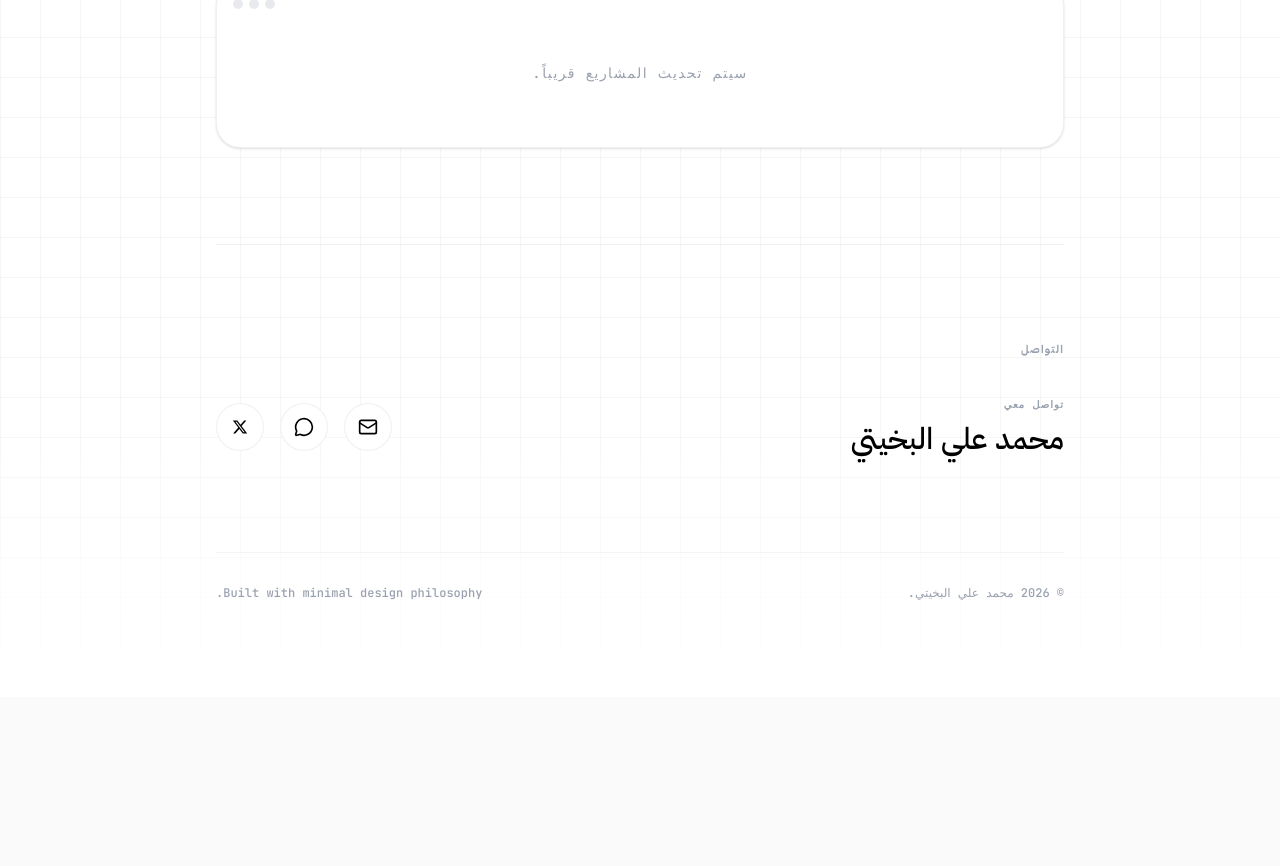
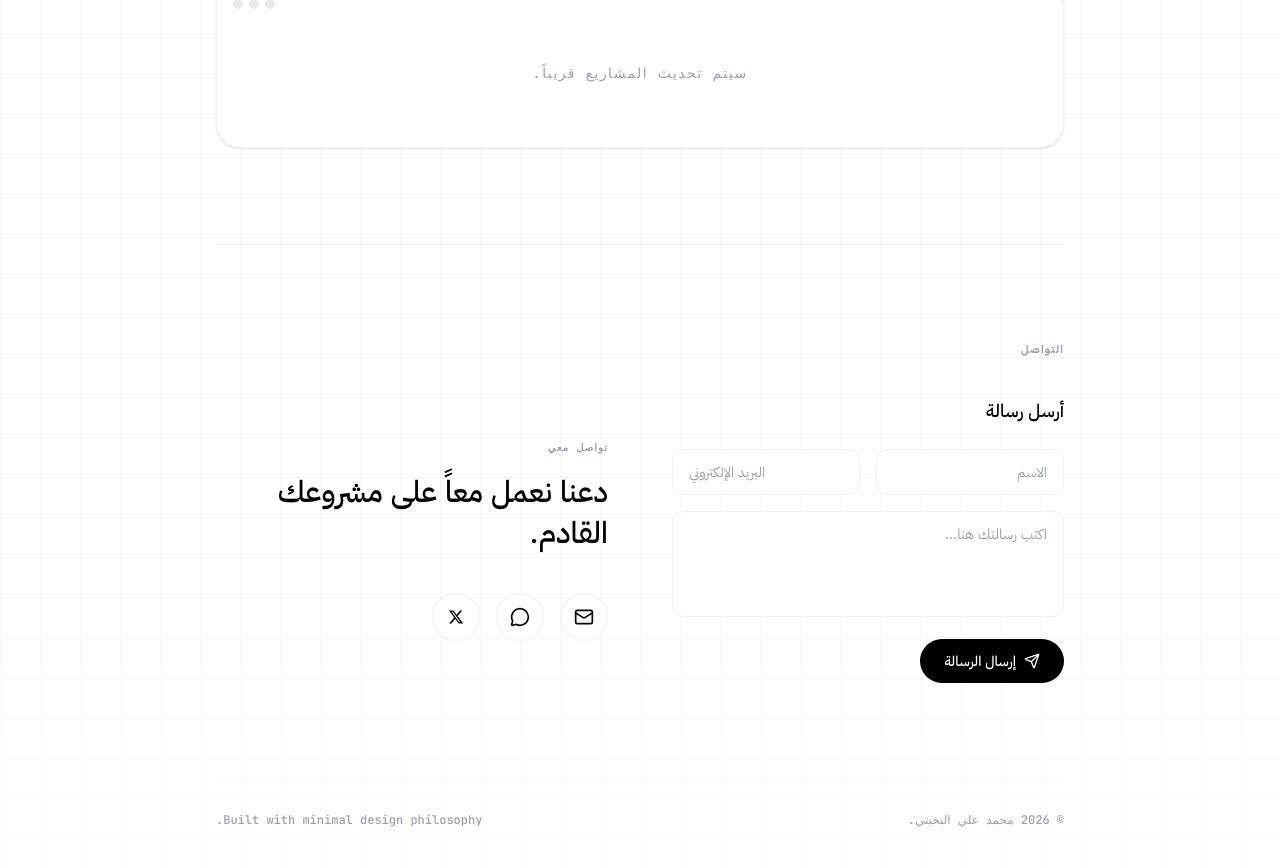
Before and after one commit to engmohammeda/portfolio, a React (Vite) app: page / in a window 1280 px wide. Shown: the part 2483-3349 px from the top of the page. Before the commit the page ends 3180 px from the top, so only its background shows below. Built offline with nearby package versions, Linux system fonts and the light colour scheme; a web font is replaced by a local one.

Commit message:
feat: add contact form with Web3Forms integration
Implement a contact form in the Contact component, including localized placeholders and submission status management, and update data schema to support form content.

```diff
--- a/src/components/Contact.tsx
+++ b/src/components/Contact.tsx
@@ -1,8 +1,8 @@
-import React from 'react';
+import React, { useState } from 'react';
 import { useLanguage } from '../context/LanguageContext';
 import { portfolioData } from '../data';
 import { motion } from 'framer-motion';
-import { Mail, MessageCircle } from 'lucide-react';
+import { Mail, MessageCircle, Send, CheckCircle2, AlertCircle } from 'lucide-react';
 
 const XIcon = ({ className }: { className?: string }) => (
   <svg viewBox="0 0 24 24" fill="currentColor" className={className}>
@@ -11,8 +11,53 @@ const XIcon = ({ className }: { className?: string }) => (
 );
 
 export const Contact: React.FC = () => {
-  const { language } = useLanguage();
+  const { language, dir } = useLanguage();
   const t = portfolioData[language].contact;
+
+  const [formData, setFormData] = useState({ name: '', email: '', message: '' });
+  const [status, setStatus] = useState<'idle' | 'submitting' | 'success' | 'error'>('idle');
+
+  const handleSubmit = async (e: React.FormEvent) => {
+    e.preventDefault();
+    setStatus('submitting');
+
+    try {
+      // Allow fallback if user hasn't set up Web3Forms key yet
+      const accessKey = import.meta.env.VITE_WEB3FORMS_KEY || "YOUR_ACCESS_KEY_HERE";
+
+      const response = await fetch('https://api.web3forms.com/submit', {
+        method: 'POST',
+        headers: {
+          'Content-Type': 'application/json',
+          Accept: 'application/json'
+        },
+        body: JSON.stringify({
+          access_key: accessKey,
+          ...formData,
+          subject: `New contact from portfolio: ${formData.name}`
+        })
+      });
+
+      const result = await response.json();
+
+      if (result.success || accessKey === "YOUR_ACCESS_KEY_HERE") {
+        // If they use placeholder key, simulate success anyway to show how it works
+        setStatus('success');
+        setFormData({ name: '', email: '', message: '' });
+        setTimeout(() => setStatus('idle'), 5000);
+      } else {
+        setStatus('error');
+        setTimeout(() => setStatus('idle'), 5000);
+      }
+    } catch (error) {
+      setStatus('error');
+      setTimeout(() => setStatus('idle'), 5000);
+    }
+  };
+
+  const handleChange = (e: React.ChangeEvent<HTMLInputElement | HTMLTextAreaElement>) => {
+    setFormData(prev => ({ ...prev, [e.target.name]: e.target.value }));
+  };
 
   return (
     <motion.section
@@ -24,16 +69,98 @@ export const Contact: React.FC = () => {
     >
       <h3 className="text-[11px] font-bold uppercase tracking-widest text-gray-400 mb-10">{t.title}</h3>
 
-      <div className="flex flex-col sm:flex-row justify-between items-start sm:items-center gap-10">
+      <div className="grid grid-cols-1 lg:grid-cols-2 gap-16 mb-24">
+        {/* Contact Form */}
+        <div className="order-2 lg:order-1">
+          <h4 className="text-lg font-medium text-black mb-6">{t.form.title}</h4>
+
+          <form onSubmit={handleSubmit} className="space-y-4">
+            <div className="grid grid-cols-1 sm:grid-cols-2 gap-4">
               <div>
-          <p className="text-[10px] font-mono font-bold uppercase tracking-widest text-gray-400 mb-2">{language === 'en' ? 'Get in touch' : 'تواصل معي'}</p>
-          <p className="text-2xl sm:text-3xl font-medium text-black">{t.name}</p>
+                <input
+                  type="text"
+                  name="name"
+                  value={formData.name}
+                  onChange={handleChange}
+                  placeholder={t.form.namePlaceholder}
+                  required
+                  className="w-full bg-white border border-gray-200/60 rounded-xl px-4 py-3 text-sm focus:outline-none focus:ring-2 focus:ring-black/5 focus:border-black/20 transition-all placeholder:text-gray-400"
+                  dir={dir}
+                />
               </div>
+              <div>
+                <input
+                  type="email"
+                  name="email"
+                  value={formData.email}
+                  onChange={handleChange}
+                  placeholder={t.form.emailPlaceholder}
+                  required
+                  className="w-full bg-white border border-gray-200/60 rounded-xl px-4 py-3 text-sm focus:outline-none focus:ring-2 focus:ring-black/5 focus:border-black/20 transition-all placeholder:text-gray-400"
+                  dir="ltr"
+                />
+              </div>
+            </div>
+            <div>
+              <textarea
+                name="message"
+                value={formData.message}
+                onChange={handleChange}
+                placeholder={t.form.messagePlaceholder}
+                required
+                rows={4}
+                className="w-full bg-white border border-gray-200/60 rounded-xl px-4 py-3 text-sm focus:outline-none focus:ring-2 focus:ring-black/5 focus:border-black/20 transition-all placeholder:text-gray-400 resize-none"
+                dir={dir}
+              />
+            </div>
+
+            <div className="flex items-center gap-4">
+              <button
+                type="submit"
+                disabled={status === 'submitting'}
+                className="flex items-center gap-2 bg-black text-white px-6 py-3 rounded-full text-sm font-medium hover:bg-gray-800 transition-colors disabled:opacity-70 disabled:cursor-not-allowed"
+              >
+                {status === 'submitting' ? (
+                  <>
+                    <div className="w-4 h-4 border-2 border-white/30 border-t-white rounded-full animate-spin" />
+                    <span>{t.form.sending}</span>
+                  </>
+                ) : (
+                  <>
+                    <Send className="w-4 h-4" />
+                    <span>{t.form.submit}</span>
+                  </>
+                )}
+              </button>
+
+              {status === 'success' && (
+                <span className="flex items-center gap-1.5 text-sm font-medium text-green-600">
+                  <CheckCircle2 className="w-4 h-4" />
+                  {t.form.success}
+                </span>
+              )}
+
+              {status === 'error' && (
+                <span className="flex items-center gap-1.5 text-sm font-medium text-red-500">
+                  <AlertCircle className="w-4 h-4" />
+                  {t.form.error}
+                </span>
+              )}
+            </div>
+          </form>
+        </div>
+
+        {/* Contact Info */}
+        <div className="order-1 lg:order-2 flex flex-col justify-center">
+          <p className="text-[10px] font-mono font-bold uppercase tracking-widest text-gray-400 mb-4">{language === 'en' ? 'Get in touch' : 'تواصل معي'}</p>
+          <p className="text-2xl sm:text-3xl font-medium text-black mb-10 leading-snug">
+            {language === 'en' ? "Let's work together on your next project." : "دعنا نعمل معاً على مشروعك القادم."}
+          </p>
 
           <div className="flex items-center gap-4">
             <a
               href={`mailto:${t.email}`}
-            className="flex items-center justify-center w-12 h-12 bg-white text-black border border-gray-200/60 rounded-full hover:border-black/20 hover:shadow-md transition-all"
+              className="flex items-center justify-center w-12 h-12 bg-white text-black border border-gray-200/60 rounded-full hover:border-black/20 hover:shadow-md hover:-translate-y-1 transition-all"
               title="Email"
             >
               <Mail className="w-5 h-5" />
@@ -43,7 +170,7 @@ export const Contact: React.FC = () => {
               href={`https://wa.me/${t.phone.replace(/[^0-9]/g, '')}`}
               target="_blank"
               rel="noopener noreferrer"
-            className="flex items-center justify-center w-12 h-12 bg-white text-black border border-gray-200/60 rounded-full hover:border-black/20 hover:shadow-md transition-all"
+              className="flex items-center justify-center w-12 h-12 bg-white text-black border border-gray-200/60 rounded-full hover:border-black/20 hover:shadow-md hover:-translate-y-1 transition-all"
               title="WhatsApp"
             >
               <MessageCircle className="w-5 h-5" />
@@ -53,15 +180,16 @@ export const Contact: React.FC = () => {
               href="https://x.com/engalbukhaiti"
               target="_blank"
               rel="noopener noreferrer"
-            className="flex items-center justify-center w-12 h-12 bg-white text-black border border-gray-200/60 rounded-full hover:border-black/20 hover:shadow-md transition-all"
+              className="flex items-center justify-center w-12 h-12 bg-white text-black border border-gray-200/60 rounded-full hover:border-black/20 hover:shadow-md hover:-translate-y-1 transition-all"
               title="X (Twitter)"
             >
               <XIcon className="w-4 h-4" />
             </a>
           </div>
         </div>
+      </div>
 
-      <div className="mt-24 pt-8 border-t border-gray-100 flex flex-col sm:flex-row justify-between items-start sm:items-center gap-4 text-xs font-mono font-medium text-gray-400 no-print">
+      <div className="pt-8 border-t border-gray-100 flex flex-col sm:flex-row justify-between items-start sm:items-center gap-4 text-xs font-mono font-medium text-gray-400 no-print">
         <p>© {new Date().getFullYear()} {t.name}.</p>
         <p>Built with minimal design philosophy.</p>
       </div>
--- a/src/data.ts
+++ b/src/data.ts
@@ -49,7 +49,17 @@ export const portfolioData = {
       name: "Mohammed Ali Al-Bakhity",
       email: "Mohammedalbkhyty@gmail.com",
       x: "@engalbukhaiti",
-      phone: "+967 772791169"
+      phone: "+967 772791169",
+      form: {
+        title: "Send a Message",
+        namePlaceholder: "Your Name",
+        emailPlaceholder: "Your Email",
+        messagePlaceholder: "Type your message here...",
+        submit: "Send Message",
+        sending: "Sending...",
+        success: "Message sent successfully!",
+        error: "Failed to send message. Please try again."
+      }
     }
   },
   ar: {
@@ -102,7 +112,17 @@ export const portfolioData = {
       name: "محمد علي البخيتي",
       email: "Mohammedalbkhyty@gmail.com",
       x: "@engalbukhaiti",
-      phone: "+967 772791169"
+      phone: "+967 772791169",
+      form: {
+        title: "أرسل رسالة",
+        namePlaceholder: "الاسم",
+        emailPlaceholder: "البريد الإلكتروني",
+        messagePlaceholder: "اكتب رسالتك هنا...",
+        submit: "إرسال الرسالة",
+        sending: "جاري الإرسال...",
+        success: "تم إرسال الرسالة بنجاح!",
+        error: "حدث خطأ أثناء إرسال الرسالة. يرجى المحاولة مرة أخرى."
+      }
     }
   }
 };
```
Lines whose indentation alone changed are shown as unchanged.
